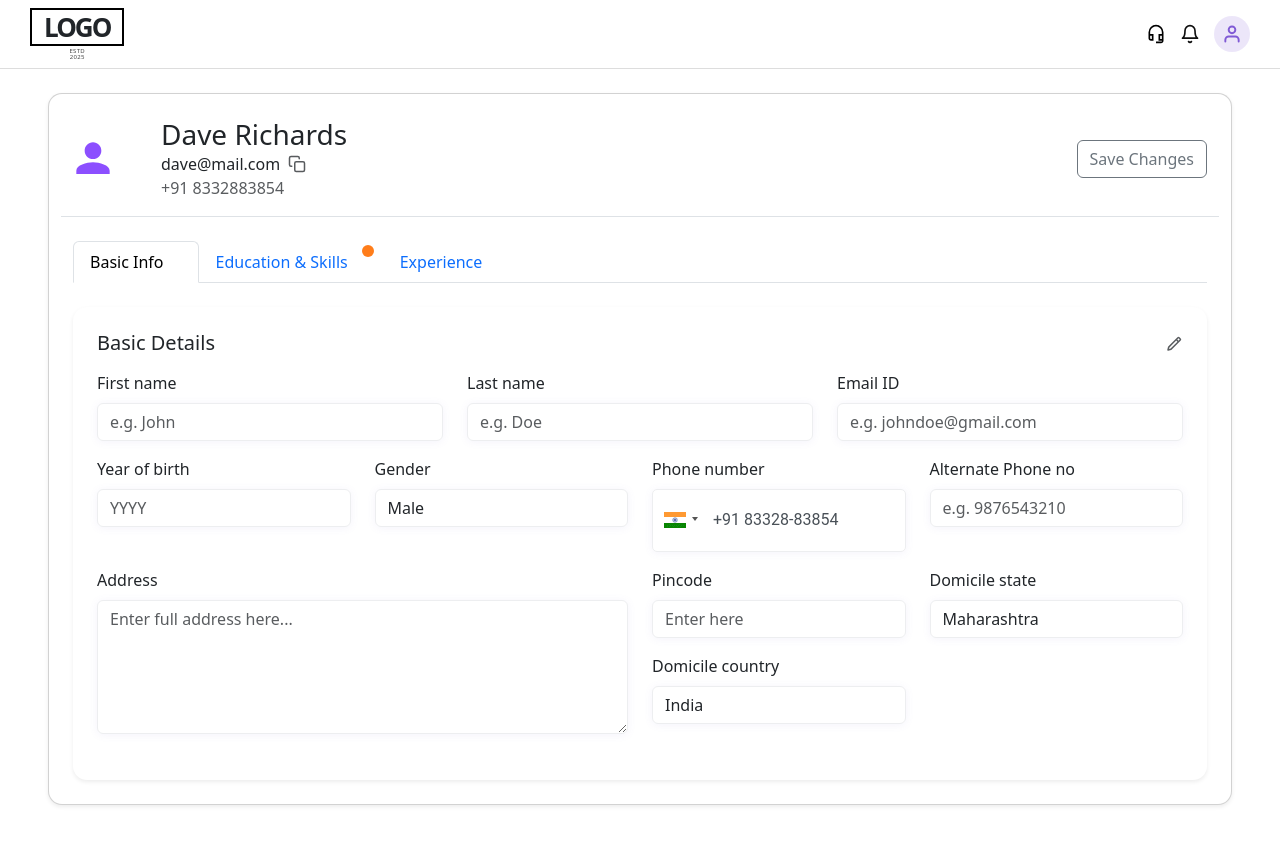
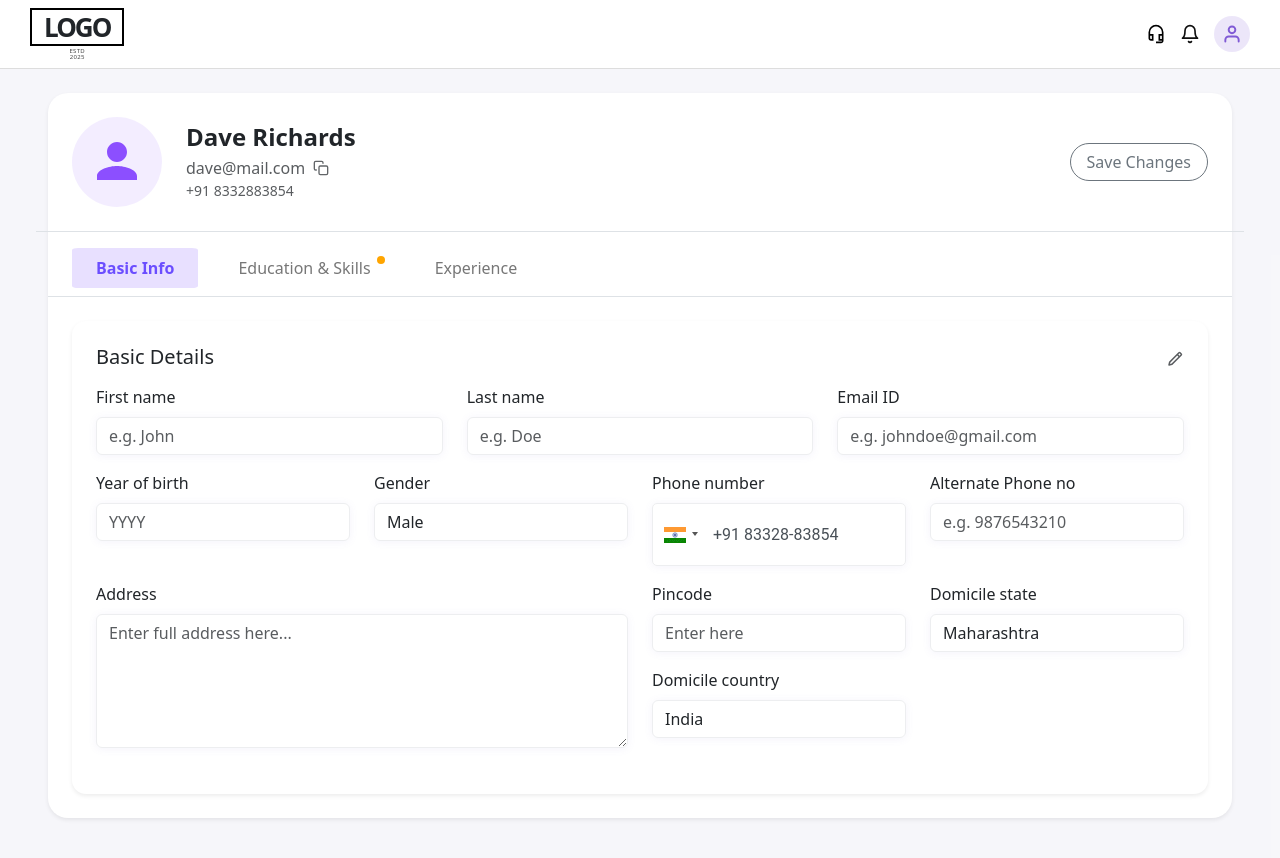
Before and after one commit to Sathvika2955/FrontEndTask-User_Management_System, a React (Vite) app in the folder campus-recruitment-vite/: page /profile/1 in a window 1280 px wide. Shown: the top 858 px of the page. Before the commit the page ends 829 px from the top, so only its background shows below. Built offline with nearby package versions, Linux system fonts and the light colour scheme.

Commit message:
Profile Changes

```diff
--- a/campus-recruitment-vite/src/pages/ProfilePage.jsx
+++ b/campus-recruitment-vite/src/pages/ProfilePage.jsx
@@ -1,76 +1,44 @@
-import React, { useState, useEffect } from 'react';
-import { useParams } from 'react-router-dom';
-import { Container, Row, Col, Card, Button, Tabs, Tab } from 'react-bootstrap';
-import { BiPencil } from 'react-icons/bi';
+import React, { useState, useEffect } from "react";
+import { useParams } from "react-router-dom";
+import { Container, Row, Col, Card, Button } from "react-bootstrap";
 import { FiCopy } from "react-icons/fi";
-
-import BasicDetailsForm from '../components/BasicDetailsForm';
-import EducationSkillsForm from '../components/EducationSkillsForm';
-import ExperienceForm from '../components/ExperienceForm';
+import BasicDetailsForm from "../components/BasicDetailsForm";
+import EducationSkillsForm from "../components/EducationSkillsForm";
+import ExperienceForm from "../components/ExperienceForm";
 
 const ProfilePage = ({ users, setUsers }) => {
   const { id } = useParams();
   const userId = parseInt(id);
-
   const initialData = users.find((u) => u.id === userId);
   const [profileData, setProfileData] = useState(initialData || {});
-  const [loading, setLoading] = useState(true);
-  const [activeTab, setActiveTab] = useState('basic');
+  const [activeTab, setActiveTab] = useState("basic");
 
   useEffect(() => {
-    if (initialData) {
-      setProfileData(initialData);
-      setLoading(false);
-    } else {
-      setLoading(false);
-    }
+    if (initialData) setProfileData(initialData);
   }, [users, userId, initialData]);
 
   const handleProfileUpdate = () => {
-    if (!profileData.firstName || !profileData.email) {
-      console.error('Please fill in required basic details.');
-      return;
+    const userIndex = users.findIndex((u) => u.id === profileData.id);
+    if (userIndex !== -1) {
+      const updatedUsers = [...users];
+      updatedUsers[userIndex] = profileData;
+      setUsers(updatedUsers);
     }
-
-    const userIndex = users.findIndex((u) => u.id === profileData.id);
-
-    if (userIndex === -1) {
-      console.error('Error: User not found in global list.');
-      return;
-    }
-
-    const updatedUsers = [
-      ...users.slice(0, userIndex),
-      profileData,
-      ...users.slice(userIndex + 1),
-    ];
-
-    setUsers(updatedUsers);
-    console.log('Profile Updated Successfully!');
   };
 
-  if (loading) {
-    return (
-      <Container fluid className="p-5 text-center">
-        Loading profile...
-      </Container>
-    );
-  }
-
-  if (!profileData.id) {
-    return (
-      <Container fluid className="p-5 text-center">
-        User not found.
-      </Container>
-    );
-  }
-
-  const AvatarIcon = () => {
-    return (
-      <div className="profile-avatar">
+  const AvatarIcon = () => (
+    <div
+      className="d-flex align-items-center justify-content-center"
+      style={{
+        width: 90,
+        height: 90,
+        borderRadius: "50%",
+        background: "rgba(140, 79, 255, 0.1)",
+      }}
+    >
       <svg
-          width="40"
-          height="40"
+        width="48"
+        height="48"
         viewBox="0 0 24 24"
         fill="none"
         xmlns="http://www.w3.org/2000/svg"
@@ -82,89 +50,115 @@ const ProfilePage = ({ users, setUsers }) => {
       </svg>
     </div>
   );
+
+  const renderTabContent = () => {
+    switch (activeTab) {
+      case "basic":
+        return <BasicDetailsForm data={profileData} setData={setProfileData} />;
+      case "education":
+        return (
+          <EducationSkillsForm data={profileData} setData={setProfileData} />
+        );
+      case "experience":
+        return <ExperienceForm data={profileData} setData={setProfileData} />;
+      default:
+        return null;
+    }
   };
 
-  // Helper for custom tab title with orange dot
-  const tabLabel = (label, eventKey) => (
-  <div style={{ position: "relative", display: "inline-block", paddingRight: 18 }}>
-    {eventKey === "education" && (
-      <span style={{
-        position: "absolute",
-        top: -5,
-        right: -8,
-        width: 12,
-        height: 12,
-        background: "#ff7d1a",
-        borderRadius: "50%",
-        zIndex: 1,
-        boxShadow: "0 0 0 2px #fff"
-      }} />
-    )}
-    <span>{label}</span>
-  </div>
-);
-
-
   return (
-    <Container fluid className="py-4 px-5">
-      <Card className="shadow-sm p-4">
-        <Row className="mb-4 align-items-center border-bottom pb-3">
-
-          <Col xs="auto" className="me-4">
+    <Container fluid className="py-4 px-5 bg-light min-vh-100">
+      <Card
+        className="shadow-sm mx-auto border-0"
+        style={{
+          maxWidth: "1200px",
+          borderRadius: "20px",
+          backgroundColor: "#fff",
+        }}
+      >
+        {/* Header */}
+        <Row className="align-items-center border-bottom px-4 py-4">
+          <Col xs="auto">
             <AvatarIcon />
           </Col>
-
           <Col>
-            <h3 className="mb-0">
+            <h4 className="mb-0 fw-semibold">
               {profileData.firstName} {profileData.lastName}
-            </h3>
-            <div className="d-flex align-items-center gap-2">
-              <span className="mb-0">{profileData.email}</span>
+            </h4>
+            <div className="d-flex align-items-center gap-2 mt-1">
+              <span className="text-muted">{profileData.email}</span>
               {profileData.email && (
                 <FiCopy
-                  size={18}
-                  className="copy-email-icon"
-                  onClick={() => navigator.clipboard.writeText(profileData.email)}
-                  title="Copy email"
-                  style={{ cursor: 'pointer', opacity: 0.75 }}
+                  size={16}
+                  onClick={() =>
+                    navigator.clipboard.writeText(profileData.email)
+                  }
+                  style={{ cursor: "pointer", opacity: 0.7 }}
+                  title="Copy Email"
                 />
               )}
             </div>
-            <p className="text-muted mb-0">{profileData.phone}</p>
+            <p className="text-muted small mb-0">{profileData.phone}</p>
           </Col>
-
           <Col xs="auto">
-            <Button variant="outline-secondary" onClick={handleProfileUpdate}>
+            <Button
+              variant="outline-secondary"
+              className="rounded-pill px-3"
+              onClick={handleProfileUpdate}
+            >
               Save Changes
             </Button>
           </Col>
         </Row>
 
-        <Tabs
-          id="profile-tabs"
-          className="mb-4"
-          activeKey={activeTab}
-          onSelect={(k) => setActiveTab(k)}
+        {/* Tabs */}
+        <div
+          className="d-flex justify-content-start gap-3 border-bottom px-4 pt-3 pb-2"
+          style={{
+            background: "#fff",
+          }}
         >
-          <Tab
-            eventKey="basic"
-            title={tabLabel("Basic Info", "basic")}
+          {[
+            { id: "basic", label: "Basic Info" },
+            { id: "education", label: "Education & Skills" },
+            { id: "experience", label: "Experience" },
+          ].map((tab) => (
+            <div
+              key={tab.id}
+              onClick={() => setActiveTab(tab.id)}
+              className="px-4 py-2 position-relative"
+              style={{
+                cursor: "pointer",
+                background:
+                  activeTab === tab.id ? "#E8E0FF" : "transparent",
+                color: activeTab === tab.id ? "#6B4EFF" : "#777",
+                fontWeight: activeTab === tab.id ? 600 : 500,
+                borderRadius: "5%", // Square tabs
+                transition: "all 0.2s ease",
+              }}
             >
-            <BasicDetailsForm data={profileData} setData={setProfileData} />
-          </Tab>
-          <Tab
-            eventKey="education"
-            title={tabLabel("Education & Skills", "education")}
-          >
-            <EducationSkillsForm data={profileData} setData={setProfileData} />
-          </Tab>
-          <Tab
-            eventKey="experience"
-            title={tabLabel("Experience", "experience")}
-          >
-            <ExperienceForm data={profileData} setData={setProfileData} />
-          </Tab>
-        </Tabs>
+              {tab.label}
+
+              {/* Orange dot is ALWAYS visible for Education tab */}
+              {tab.id === "education" && (
+                <span
+                  style={{
+                    position: "absolute",
+                    top: "8px",
+                    right: "10px",
+                    width: "8px",
+                    height: "8px",
+                    borderRadius: "50%",
+                    backgroundColor: "orange",
+                  }}
+                ></span>
+              )}
+            </div>
+          ))}
+        </div>
+
+        {/* Content */}
+        <div className="px-4 py-4">{renderTabContent()}</div>
       </Card>
     </Container>
   );
```
Lines whose indentation alone changed are shown as unchanged.
